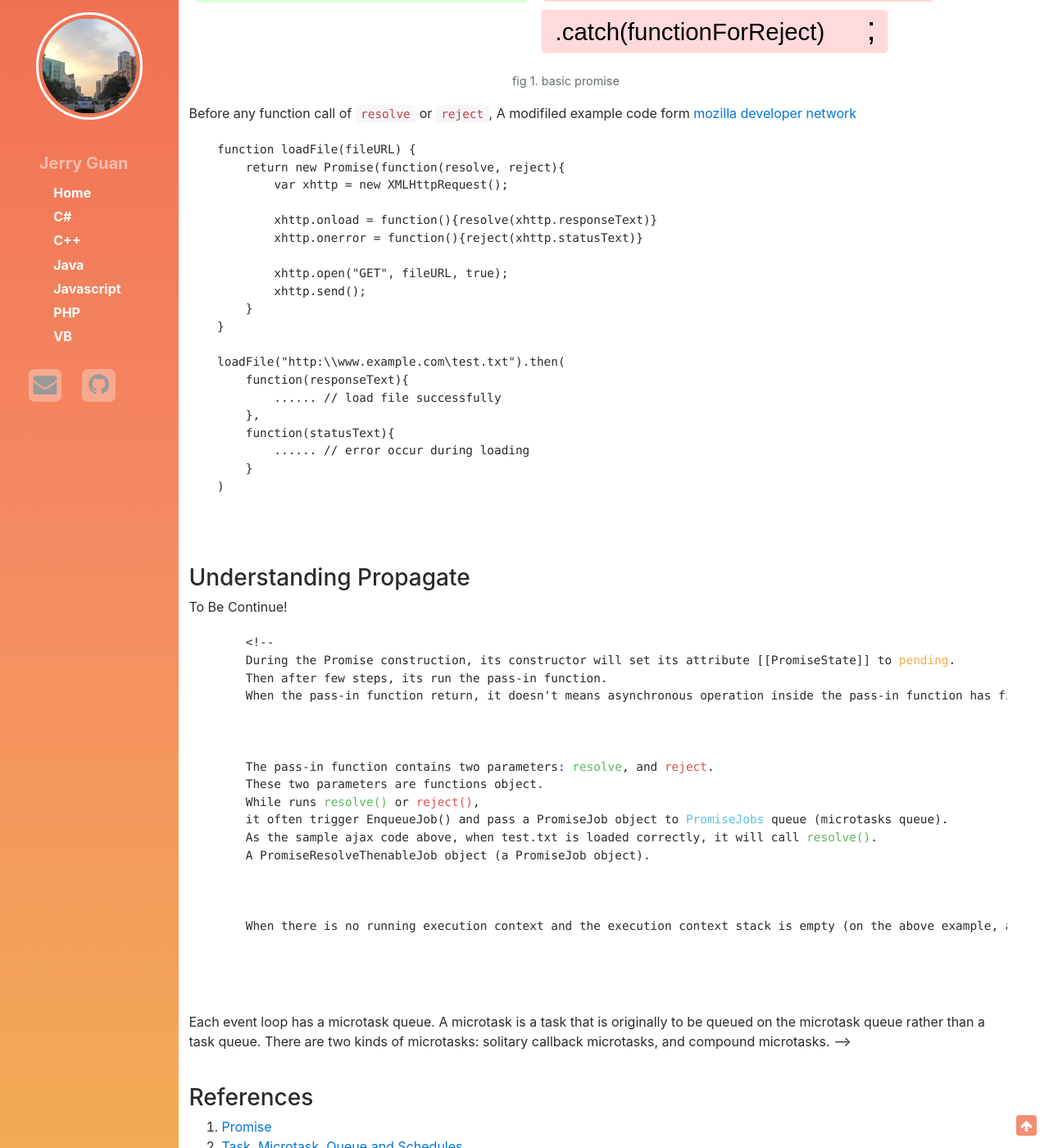
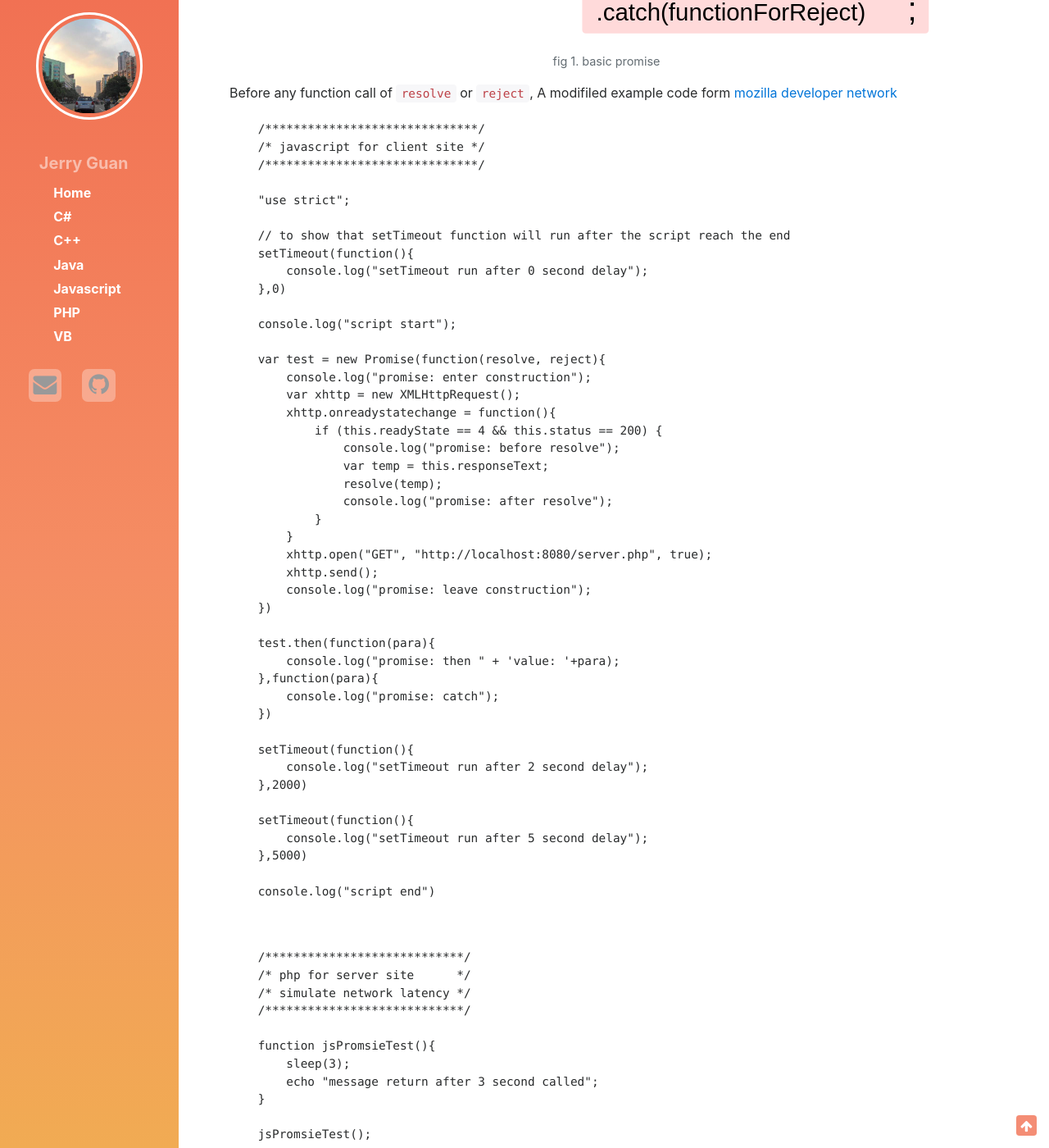
Before and after one commit to weg896/weg896.github.io, a Jekyll site: the page built from _posts/2017-05-19-Promise.html, in a window 1280 px wide and 1400 px high, scrolled down 1121 px. Shown: the whole window at 82% size. Built offline with Jekyll 4.4.1, drawn with Linux system fonts in a browser that asks for light colours; nearby versions of some CDN libraries; Markdown is read by kramdown in place of the engine named in the settings; comment, search, counter and statistics services are not loaded; a style sheet for code colours, icons or effects is not loaded; some of the changed text lies outside the part shown.

Commit message:
update post of promise

```diff
--- a/_posts/2017-05-19-Promise.html
+++ b/_posts/2017-05-19-Promise.html
@@ -13,7 +13,6 @@
         <ul>
             <li><a href="#basic_usage_of_promise">Basic Usage of Promise</a></li>
             <li><a href="#understanding_promise">Understanding Promise</a></li>
-            <li><a href="#deeper_discuss_promisejobs_queue">Deeper Discuss PromiseJobs Queue</a></li>
             <li><a href="#references">References</a></li>
         </ul>
     </div>
@@ -38,64 +37,115 @@
         Before any function call of <code>resolve</code> or <code>reject</code>,
         A modifiled example code form <a href="https://developer.mozilla.org/en/docs/Web/JavaScript/Reference/Global_Objects/Promise">mozilla developer network</a>
 
-        <pre class="js">
-            <code>
-    function loadFile(fileURL) {
-        return new Promise(function(resolve, reject){
-            var xhttp = new XMLHttpRequest();
+        <pre class="js"><code>
+    /******************************/
+    /* javascript for client site */
+    /******************************/
 
-            xhttp.onload = function(){resolve(xhttp.responseText)}
-            xhttp.onerror = function(){reject(xhttp.statusText)}
+    "use strict";
 
-            xhttp.open("GET", fileURL, true);
-            xhttp.send();
+    // to show that setTimeout function will run after the script reach the end
+    setTimeout(function(){
+        console.log("setTimeout run after 0 second delay");
+    },0)
+
+    console.log("script start");
+
+    var test = new Promise(function(resolve, reject){
+        console.log("promise: enter construction");
+        var xhttp = new XMLHttpRequest();
+        xhttp.onreadystatechange = function(){
+            if (this.readyState == 4 &#38;&#38; this.status == 200) {
+                console.log("promise: before resolve");
+                var temp = this.responseText;
+                resolve(temp);
+                console.log("promise: after resolve");
+            }
         }
+        xhttp.open("GET", "http://localhost:8080/server.php", true);
+        xhttp.send();
+        console.log("promise: leave construction");
+    })
+
+    test.then(function(para){
+        console.log("promise: then " + 'value: '+para);
+    },function(para){
+        console.log("promise: catch");
+    })
+
+    setTimeout(function(){
+        console.log("setTimeout run after 2 second delay");
+    },2000)
+
+    setTimeout(function(){
+        console.log("setTimeout run after 5 second delay");
+    },5000)
+
+    console.log("script end")
+        </code></pre>
+        <pre class='php'><code>
+    /****************************/
+    /* php for server site      */
+    /* simulate network latency */
+    /****************************/
+
+    function jsPromsieTest(){
+        sleep(3);
+        echo "message return after 3 second called";
     }
 
-    loadFile("http:\\www.example.com\test.txt").then(
-        function(responseText){
-            ...... // load file successfully
-        },
-        function(statusText){
-            ...... // error occur during loading
-        }
-    )
-            </code>
-        </pre>
-
-
+    jsPromsieTest();
+        </code></pre>
+        The console log output result
+        <pre><code>
+    script start
+    promise: enter executor
+    promise: leave executor
+    script end
+    setTimeout run after 0 second delay
+    setTimeout run after 2 second delay
+    promise: before resolve
+    promise: after resolve
+    promise: then value: message return after 3 second called
+    setTimeout run after 5 second delay
+        </code></pre>
     </article>
 
     <br/>
-    <h3 id="understanding_promise">Understanding Propagate</h3>
+    <h3 id="understanding_promise">Understanding Promise</h3>
     <article>
-        To Be Continue!
-        <pre><html>
-        &lt;!--
-        During the <code>Promise</code> construction, its constructor will set its attribute <code>[[PromiseState]]</code> to <span class="text-warning">pending</span>.
-        Then after few steps, its run the pass-in function.
-        When the pass-in function return, it doesn't means asynchronous operation inside the pass-in function has finished.
+        During the <code>Promise</code> construction (<code>new</code> a Promise Object), its constructor will set its attribute <code>[[PromiseState]]</code> to <span class="text-warning">pending</span>.
+        Then after few steps, its run the pass-in function (<span class="text-info">executor</span>).
         <br/><br/>
-        The pass-in function contains two parameters: <span class="text-success">resolve</span>, and <span class="text-danger">reject</span>.
-        These two parameters are functions object.
-        While runs <span class="text-success">resolve()</span> or <span class="text-danger">reject()</span>,
-        it often trigger <code>EnqueueJob()</code> and pass a <code>PromiseJob</code> object to <span class="text-info">PromiseJobs</span> queue (<code>microtasks</code> queue).
-        As the sample ajax code above, when <code>test.txt</code> is loaded correctly, it will call <span class="text-success">resolve()</span>.
-        A <code>PromiseResolveThenableJob</code> object (a <code>PromiseJob</code> object).
+        On the upper example will run
+        <pre class='js'><code>
+    console.log("promise: enter construction");
+    ......
+    console.log("promise: leave construction");</code></pre>
+        <span class="text-info">executor</span> contains two parameters: <span class="text-success">resolve</span>, and <span class="text-danger">reject</span>,
+        and both parameters are functions object.
+        <pre class='js'><code>
+    ......
+    test.then(function(para){
+    ......</code></pre>
+        <code>test.then()</code> trigger <code>PerformPromiseThen()</code> which will put the pass in function of <code>then </code> to <code>[[PromiseFulfillReactions]]</code>
+        until <code>server.php</code> pass back message (trigger <code>AsyncFunctionAwait()</code>)
         <br/><br/>
-        When there is no running execution context and the execution context stack is empty (on the above example, after <code>loadFile().then()</code>).
-
+        As the sample ajax code above, when <code>server.php</code> has pass back message, it will call <span class="text-success">resolve()</span>,
+        then trigger <code>AsyncFunctionAwait()</code> to call <code>PerformPromiseThen()</code>,
+        <code>PerformPromiseThen()</code> will create <span class="text-info">PromiseReaction records</span>,
+        and put it to <code>PromiseJobs</code> queue (<code>microtasks</code> queue).
+        <br/><br/>
+        If there is no <span class="text-info">execution context</span> running and the <span class="text-info">execution context stack</span> is empty,
+        <code>PromiseJobs</code> queue will pop <span class="text-info">PromiseReaction records</span> and run.
+        In this case is perform function
+        <pre class='js'><code>
+    function(para){
+        console.log("promise: then " + 'value: '+para);
+    }</code></pre>
     </article>
     <br/>
 
-    <h3 id="deeper_"></h3>
-    <article>
-        Each event loop has a microtask queue. A microtask is a task that is originally to be queued on the microtask queue rather than a task queue. There are two kinds of microtasks: solitary callback microtasks, and compound microtasks.
-        --&gt;
-        </html></pre>
-    </article>
-
-    <br/>
     <h3 id="references">References</h3>
     <article>
         <ol>
```
